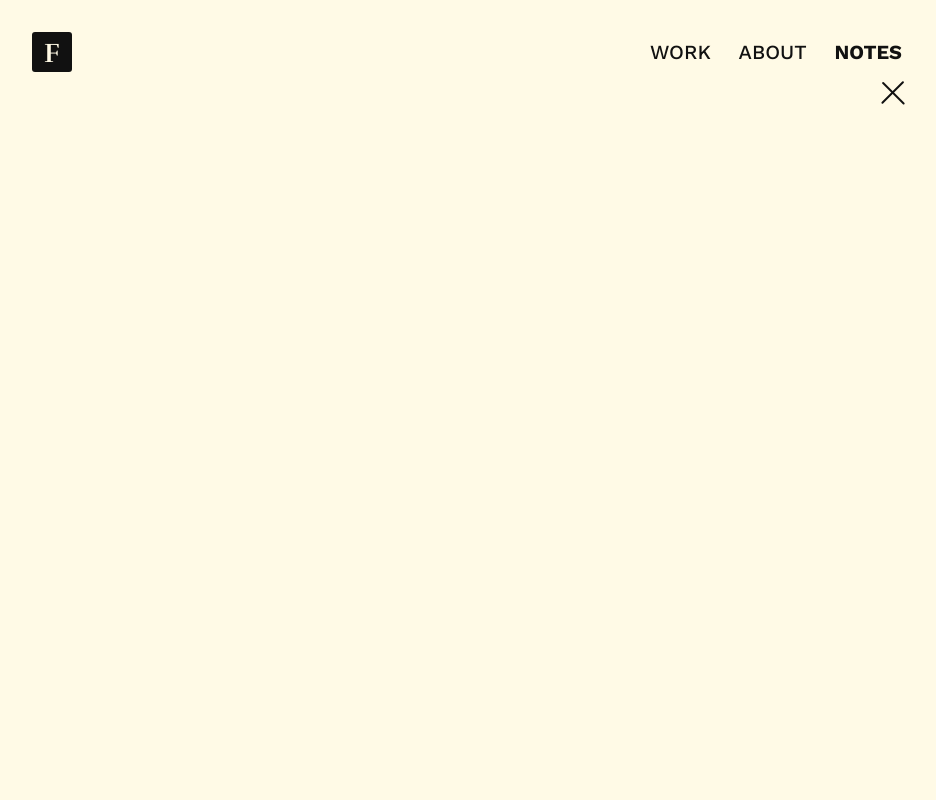
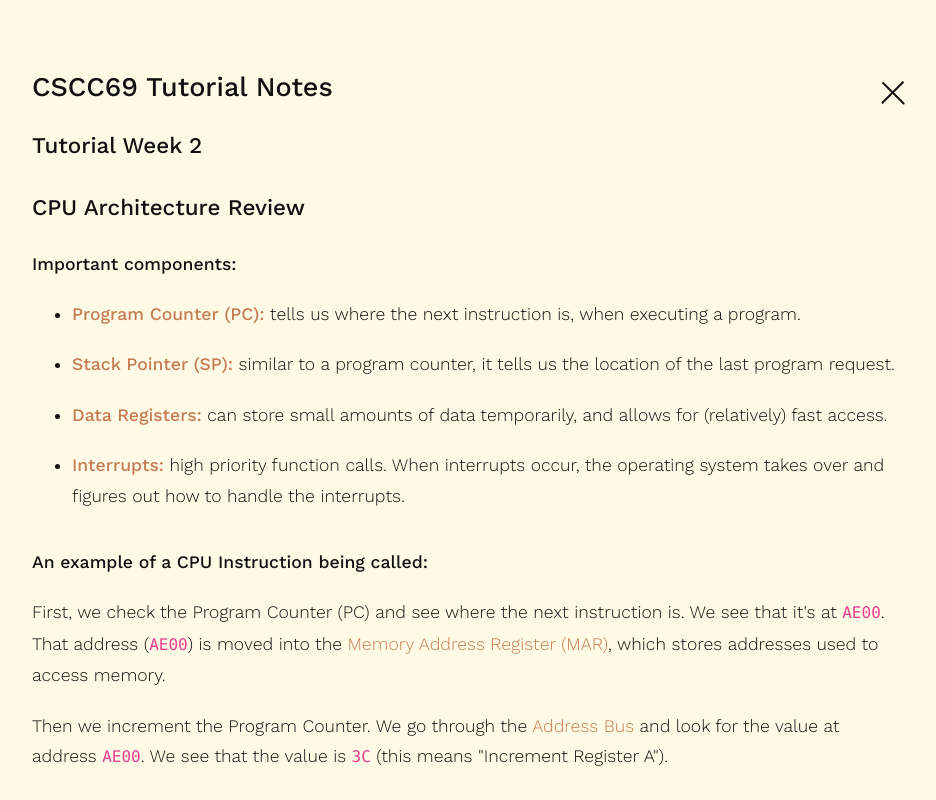
Before and after one commit to desslinga/personal-web, an Angular app: page /notes/cscc69-t1 in a window 1280 px wide. Shown: the whole page, without its empty margins (173-1109 px from the left). Built offline with nearby package versions, Linux system fonts and the light colour scheme.

Commit message:
Adding cscc69 notes

```diff
--- a/src/app/app.module.ts
+++ b/src/app/app.module.ts
@@ -45,6 +45,7 @@ import { FrontendQuestionsJsTwoComponent } from './pages/partial/notes-preview/p
 import { FrontendQuestionsJsThreeComponent } from './pages/partial/notes-preview/previews/frontend-questions-js-three/frontend-questions-js-three.component';
 import { FrontendQuestionsJsFourComponent } from './pages/partial/notes-preview/previews/frontend-questions-js-four/frontend-questions-js-four.component';
 import { PersonalFirstPostComponent } from './pages/partial/notes-preview/previews/personal-first-post/personal-first-post.component';
+import { Cscc69T1Component } from './pages/partial/notes-preview/previews/cscc69-t1/cscc69-t1.component';
 
 // note components
 import { DefnComponent } from './components/notes/defn.component';
@@ -85,7 +86,8 @@ import { LocComponent } from './components/notes/loc.component';
     FrontendQuestionsJsTwoComponent,
     FrontendQuestionsJsThreeComponent,
     FrontendQuestionsJsFourComponent,
-    PersonalFirstPostComponent
+    PersonalFirstPostComponent,
+    Cscc69T1Component
   ],
   imports: [
     BrowserModule,
--- a/src/app/pages/full/notes/notes.component.html
+++ b/src/app/pages/full/notes/notes.component.html
@@ -77,6 +77,11 @@
       </span>
     </div>
     <div class="col-12 col-md-6">
+      <a class="btn-sim" routerLink="/notes/cscc69-t1">
+        <span>CSCC69 Tutorial 1</span>
+      </a>
+    </div>
+    <div class="col-12 col-md-6">
       <a class="btn-sim" href="http://fideslinga.com/files/B36Final2018Sols.pdf">
         <span>CSCB36 Sample Final 2018</span>
       </a>
--- a/src/app/pages/partial/notes-preview/notes-preview.component.html
+++ b/src/app/pages/partial/notes-preview/notes-preview.component.html
@@ -29,4 +29,7 @@
     <app-personal-first-post
       *ngIf="project==='personal-first-post'"
     ></app-personal-first-post>
+    <app-cscc69-t1
+      *ngIf="project==='cscc69-t1'"
+    ></app-cscc69-t1>
 </app-preview>
--- a/src/app/pages/partial/notes-preview/notes-preview.component.ts
+++ b/src/app/pages/partial/notes-preview/notes-preview.component.ts
@@ -33,11 +33,19 @@ export class NotesPreviewComponent implements OnInit {
     ].includes(this.project)) {
       this.theme = 'notes-personal';
     }
+    if ([
+      'cscc69-t1'
+    ].includes(this.project)) {
+      this.theme = 'notes-academic'
+    }
 
     // determine title of note
     switch(this.project) {
       case 'personal-first-post':
         this.title = "Welcome!";
+        break;
+      case 'cscc69-t1':
+        this.title = "CSCC69 Tutorial Notes";
         break;
       case 'frontend-questions-html':
         this.title = "Front-end Developer Interview Questions - HTML";
--- /dev/null
+++ b/src/app/pages/partial/notes-preview/previews/cscc69-t1/cscc69-t1.component.html
@@ -0,0 +1,165 @@
+<div class='blog'>
+  <div class="row">
+    <div class="col-12">
+      <h3>Tutorial Week 2</h3>
+    </div>
+    <div class="col-12">
+      <h3>
+        CPU Architecture Review
+      </h3>
+      <p>
+        <b>Important components:</b>
+      </p>
+      <ul>
+        <li><p>
+          <defn><b>Program Counter (PC):</b></defn> tells us where the next
+          instruction is, when executing a program.
+        </p></li>
+        <li><p>
+          <defn><b>Stack Pointer (SP):</b></defn> similar to a program counter,
+          it tells us the location of the last program request.
+        </p></li>
+        <li><p>
+          <defn><b>Data Registers:</b></defn> can store small amounts of data
+          temporarily, and allows for (relatively) fast access.
+        </p></li>
+        <li><p>
+          <defn><b>Interrupts:</b></defn> high priority function calls. When
+          interrupts occur, the operating system takes over and figures out how
+          to handle the interrupts.
+        </p></li>
+      </ul>
+      <p>
+        <b>An example of a CPU Instruction being called:</b>
+      </p>
+      <p>
+        First, we check the Program Counter (PC) and see where the next
+        instruction is. We see that it's at <code>AE00</code>. That address
+        (<code>AE00</code>) is moved into the <defn>Memory Address Register
+        (MAR)</defn>, which stores addresses used to access memory.
+      </p>
+      <p>
+        Then we increment the Program Counter. We go through the <defn>Address
+        Bus</defn> and look for the value at address <code>AE00</code>. We see
+        that the value is <code>3C</code> (this means "Increment Register A").
+      </p>
+      <p>
+        That data (<code>3c</code>) goes through the <defn>Data Bus</defn> and
+        is loaded into the <defn>Buffer Register (BR)</defn>. Now, if the data
+        happens to be an instruction (which it is), it also gets loaded into
+        the <defn>Buffer Register (BR)</defn>.
+      </p>
+      <p>
+        We decode the instruction, and it translates to "INC A" (Increment
+        Register A). To execute the instruction, we need the ALU. After
+        incrementing we get the value <code>01</code> in A.
+      </p>
+      <hr>
+      <h3>
+        Memory Hierarchy
+      </h3>
+      <p>
+        In memory hierarchy we measure by how (physically) close the memory
+        location is to the CPU. When memory is closer, this means accessing that
+        memory is faster.
+      </p>
+      <p>
+        CPU registers are the closest, followed by cache, then we have our RAM,
+        and the furthest away is Secondary Storage. Usually, faster memory is
+        more expensive so we can't have a lot of it.
+      </p>
+      <hr>
+      <h3>
+        More about Memory
+      </h3>
+      <p>
+        Memory is technically all in one continuous space. However, this space
+        is segmented into these parts: the <defn>code</defn>, <defn>data</defn>,
+        <defn>stack</defn>, and <defn>heap</defn>. Here's a simplified look:
+      </p>
+      <p>
+        Note that the heap grows upwards, while the stack grows downwards!
+      </p>
+      <hr>
+      <h3>
+        Stack Frame
+      </h3>
+      <p>
+        Here's a short example of how a <defn>stack</defn> works. We have three
+        functions and we're going to call them one after another (<code>Function
+        1</code> calls <code>Function 2</code>, which calls <code>Function 3
+        </code>).
+      </p>
+      <p>
+        Initially, we're in <code>Function 1</code>, and we have our local
+        variables in the <defn>stack</defn>.
+      </p>
+      <p>
+        Once we call <code>Function 2</code> (from within <code>Function 1
+        </code>), the <defn>stack</defn> grows to accomodate it. We have to
+        store the parameters passed into <code>Function 2</code>, and then
+        the return address of <code>Function 1</code> (for when we're finished
+        executing)... and then the local variables for <code>Function 2</code>.
+      </p>
+      <p>
+        Once <code>Function 2</code> calls <code>Function 3</code>, the same
+        thing happens; our <defn>stack</defn> grows.
+      </p>
+      <hr>
+      <h3>
+        C Review
+      </h3>
+      <p>In Operating Systems, we'll be working with C a lot! Hopefully this
+      review will help, especially with assignments.</p>
+      <h3>
+        Pointers
+      </h3>
+      <p>
+        All variables are stored somewhere; they're stored at a memory address.
+        To get a variable's <defn>address</defn>, use the <code>&</code>
+        operator.
+      </p>
+      <p>
+        Pointers are variables that hold memory addresses. To get the
+        <defn>value of the data</defn> in the memory address, we can
+        <defn>de-reference</defn> a pointer, using <code>*</code>.
+      </p>
+      <p>
+        Good practice: Initialize pointers to null. This makes debugging easier.
+      </p>
+      <h3>
+        Pass by Value vs Pass by Reference
+      </h3>
+      <p>
+        If we pass a regular variable (not a pointer) to a function, we won't
+        see any changes made to that variable outside that function. However,
+        if we instead pass a <defn>pointer</defn> variable, any changes made
+        to it within the function... will be seen outside that function too!
+      </p>
+      <hr>
+      <h3>
+        Arrays
+      </h3>
+      <p>
+        Let's discuss how arrays are a little different in C. Arrays are similar
+        to <defn>pointers</defn>. We can assign arrays to <defn>pointer</defn>
+        variables, and we can access them from these pointer variables the
+        same way we would if they were array variables. This is because
+        an array variable points to the first element in the array.
+      </p>
+      <h3>
+        Structs
+      </h3>
+      <p>
+        Structs are most easily understood as objects; they have multiple
+        properties (called <defn>members</defn>). To access struct
+        <defn>members</defn>:
+      </p>
+      <p>
+        When using a struct <defn>variable</defn>: <code>struct.member</code>
+        <br>
+        When using a struct <defn>pointer</defn>: <code>struct->member</code>
+      </p>
+    </div>
+  </div>
+</div>
--- /dev/null
+++ b/src/app/pages/partial/notes-preview/previews/cscc69-t1/cscc69-t1.component.ts
@@ -0,0 +1,14 @@
+import { Component, OnInit } from '@angular/core';
+
+@Component({
+  selector: 'app-cscc69-t1',
+  templateUrl: './cscc69-t1.component.html'
+})
+export class Cscc69T1Component implements OnInit {
+
+  constructor() { }
+
+  ngOnInit() {
+  }
+
+}
--- a/src/styles/gallery.scss
+++ b/src/styles/gallery.scss
@@ -86,3 +86,7 @@
 .notes-personal {
   @include custom-preview($c-primary, $c-secondary, #616161);
 }
+
+.notes-academic {
+  @include custom-preview($c-primary, $c-secondary, #616161);
+}
```
